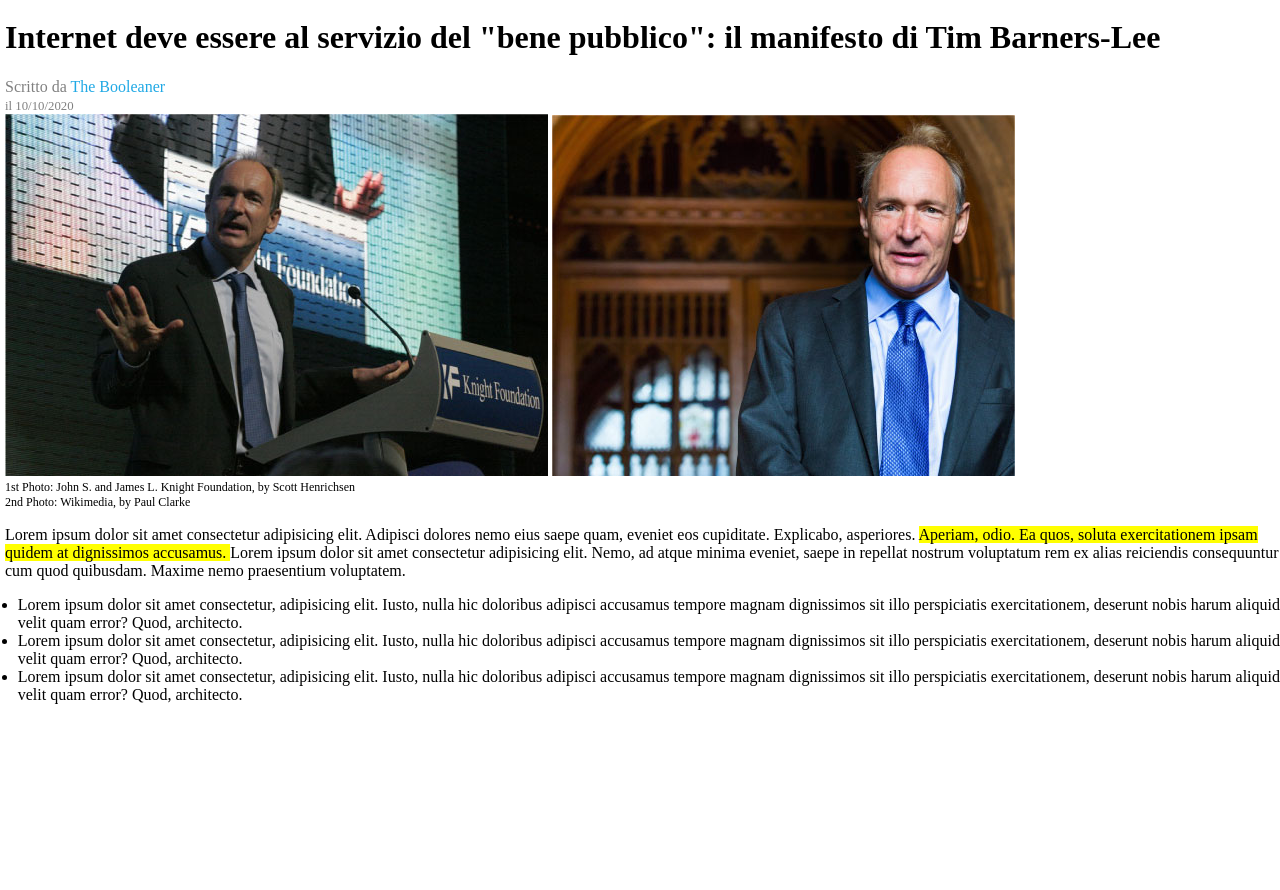
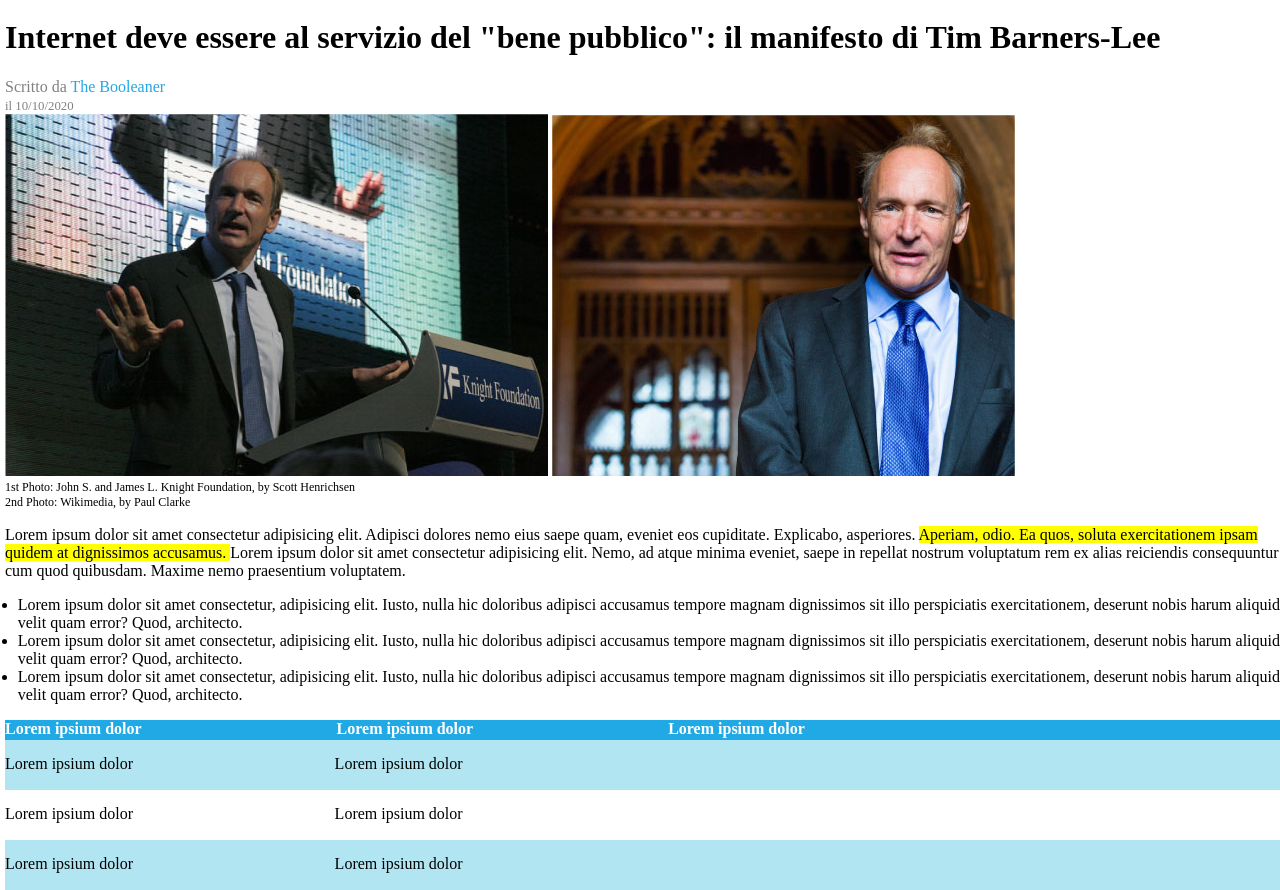
Before and after one commit to benjamin-scalari/html-css-booleaner, a plain HTML site: page index.html in a window 1280 px wide. Shown: the part 102-992 px from the top of the page. Before the commit the page ends 822 px from the top, so only its background shows below. Drawn offline with Linux system fonts and the light colour scheme.

Commit message:
sta tabella che non è una tabella mi fa impazzire

```diff
--- a/css/style.css
+++ b/css/style.css
@@ -48,3 +48,36 @@ header{
 #list{
   padding-left: 1%;
 }
+
+#table-header{
+  height: 20px;
+  background-color: rgb(32, 169, 229);
+}
+
+.column-titles{
+  margin-right: 15%;
+  color: white;
+}
+
+.column-rows{
+  height: 50px;
+  background-color: rgb(177, 229, 242);
+}
+
+.column-rows-2{
+  height: 50px;
+  background-color: white;
+}
+
+.content{
+  margin: auto;
+  position: relative;
+  top: 15px;
+  margin-right: 15.5%;
+}
+
+.content-big{
+  margin: auto;
+  position: relative;
+  top: 15px;
+}
--- a/index.html
+++ b/index.html
@@ -75,6 +75,50 @@
     </ul>
     <!-- /inizio articolo -->
 
+    <div id="table-header">
+      <span class="column-titles">
+        <strong>
+          Lorem ipsium dolor
+        </strong>
+      </span>
+      <span class="column-titles">
+        <strong>
+          Lorem ipsium dolor
+        </strong>
+      </span>
+      <span class="column-titles">
+        <strong>
+          Lorem ipsium dolor
+        </strong>
+      </span>
+    </div>
+
+    <div class="column-rows">
+      <span class="content">
+        Lorem ipsium dolor
+      </span>
+      <span class="content">
+        Lorem ipsium dolor
+      </span>
+    </div>
+
+    <div class="column-rows-2">
+      <span class="content">
+        Lorem ipsium dolor
+      </span>
+      <span class="content">
+        Lorem ipsium dolor
+      </span>
+    </div>
+
+    <div class="column-rows">
+      <span class="content">
+        Lorem ipsium dolor
+      </span>
+      <span class="content">
+        Lorem ipsium dolor
+      </span>
+    </div>
   </main>
 
   <footer>
```
